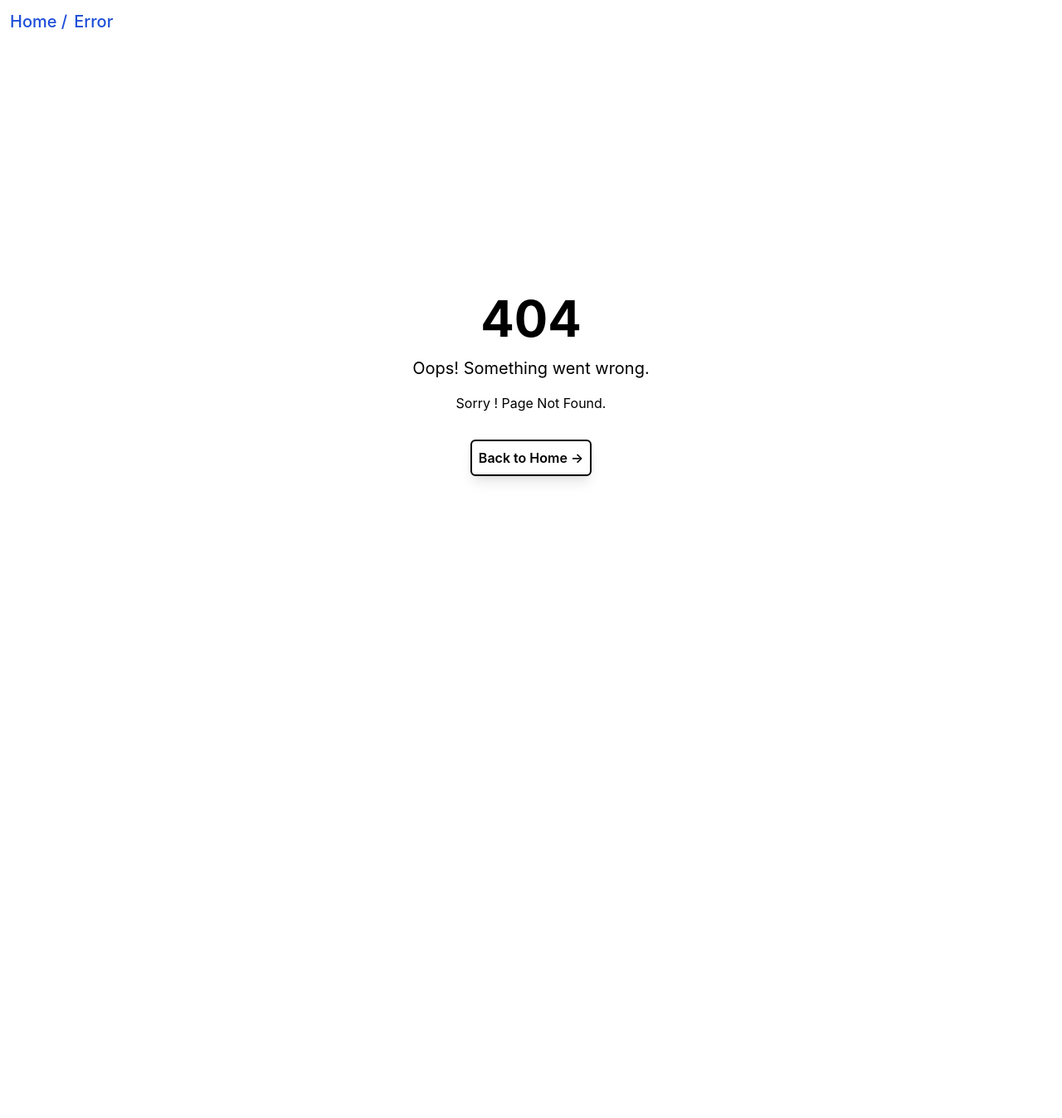
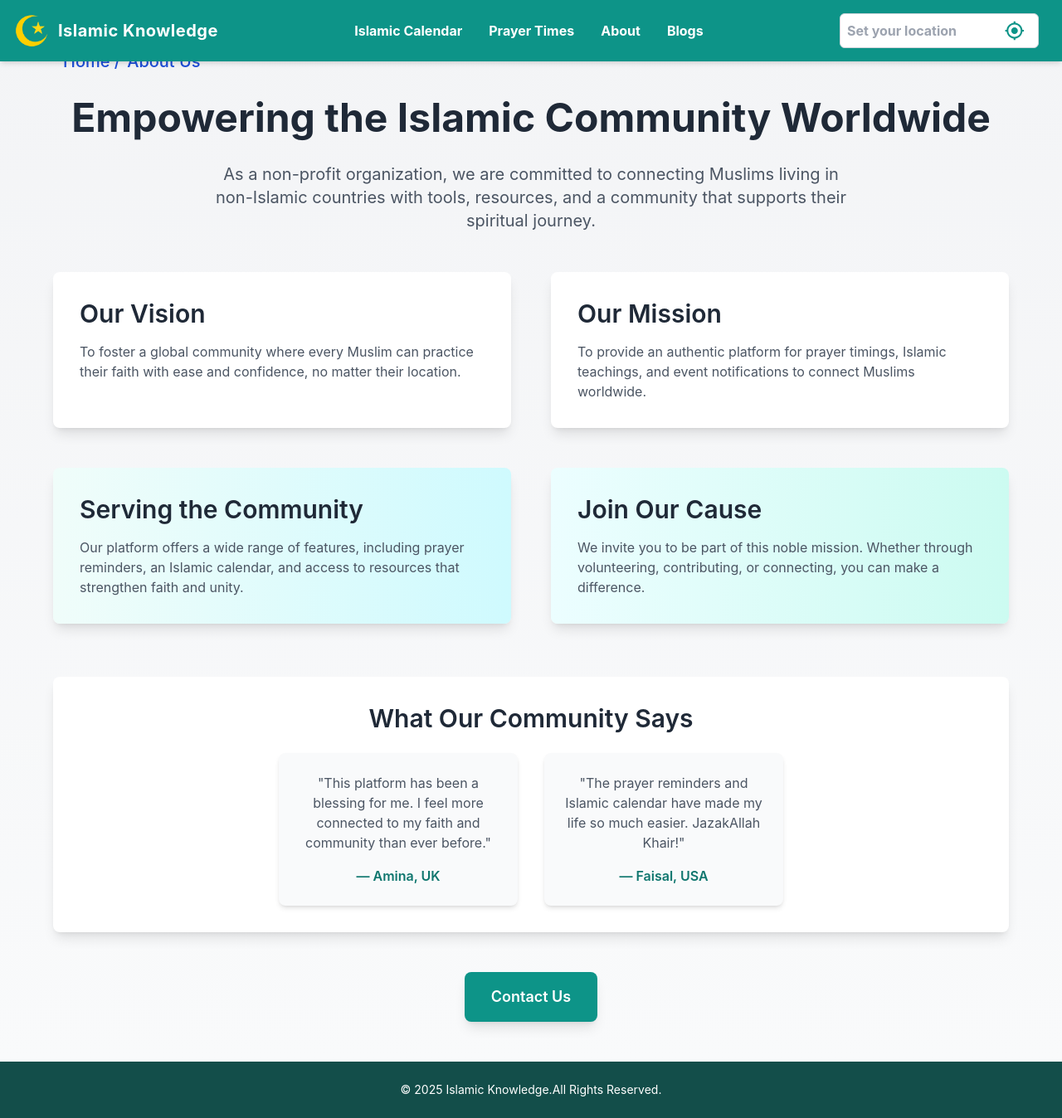
Before and after one commit to somu46/Islamic-calendar, a React (Create React App) app: page /about-us in a window 1280 px wide. Before the commit this address had no page. Shown: the whole page at 83% size. Before the commit the page ends 864 px from the top, so only its background shows below. Built offline with nearby package versions, Linux system fonts and the light colour scheme.

Commit message:
`Refactor About page layout and add new sections`

```diff
--- a/src/Components/Navbar/Navbar.js
+++ b/src/Components/Navbar/Navbar.js
@@ -51,12 +51,12 @@ const Navbar = () => {
               </NavLink>
             </li>
             <li>
-              <NavLink to="#prayers" className="hover:text-teal-300 transition">
+              <NavLink to="/data/prayer-times" className="hover:text-teal-300 transition">
                 Prayer Times
               </NavLink>
             </li>
             <li>
-              <NavLink to="#about" className="hover:text-teal-300 transition">
+              <NavLink to="/about-us" className="hover:text-teal-300 transition">
                 About
               </NavLink>
             </li>
@@ -103,7 +103,7 @@ const Navbar = () => {
                 </li>
                 <li>
                   <NavLink
-                    to="#about"
+                    to="/about-us"
                     className="hover:text-teal-300 transition"
                     onClick={handleMobileHistory}
                   >
--- a/src/Components/Sidebar/Sidebar.js
+++ b/src/Components/Sidebar/Sidebar.js
@@ -112,7 +112,7 @@ const Sidebar = ({ sidebarOpen, setSidebarOpen }) => {
                 to="/islamic-holidays"
                 className={({ isActive }) =>
                   `text-sm hover:text-blue-500 ${
-                    isActive ? "text-blue-500 font-bold" : "text-red-700"
+                    isActive ? "text-blue-500 font-bold" : ""
                   }`
                 }
               >
--- a/src/Pages/About/About.js
+++ b/src/Pages/About/About.js
@@ -3,51 +3,96 @@ import Breadcrumb from '../../Components/Breadcrumb/Breadcrumb';
 
 const About = () => {
   return (
-    <div className="bg-gray-50 py-12 px-6 sm:px-10 lg:px-16">
-      <Breadcrumb pageName='About Us' />
+    <div className="bg-gradient-to-b from-gray-100 to-gray-50 py-12 px-6 sm:px-10 lg:px-16">
+      {/* Breadcrumb */}
+      <Breadcrumb pageName="About Us" />
+
+      {/* Hero Section */}
       <div className="max-w-7xl mx-auto text-center">
-        <h1 className="text-4xl font-extrabold text-gray-800 mb-6">About Us</h1>
-        <p className="text-lg text-gray-600 mb-6 max-w-2xl mx-auto">
-          Our company was founded in 2020 by a group of passionate individuals who wanted to make Islamic knowledge more accessible to everyone. We believe that by providing accurate and reliable information about Islam, we can help people better understand and appreciate the beauty of this great religion.
-        </p>
-
-        <div className="flex flex-wrap justify-center gap-8">
-          {/* Vision Section */}
-          <div className="bg-white shadow-lg rounded-lg p-6 w-full sm:w-72">
-            <h2 className="text-2xl font-semibold text-gray-800 mb-4">Our Vision</h2>
-            <p className="text-gray-600">
-              To create a world where accurate knowledge about Islam is easily accessible to all, promoting peace, understanding, and tolerance.
+        <h1 className="text-5xl font-bold text-gray-800 mb-6 leading-tight">
+          Empowering the Islamic Community Worldwide
+        </h1>
+        <p className="text-xl text-gray-600 mb-12 max-w-3xl mx-auto">
+          As a non-profit organization, we are committed to connecting Muslims living in non-Islamic countries with tools, resources, and a community that supports their spiritual journey.
         </p>
       </div>
 
-          {/* Mission Section */}
-          <div className="bg-white shadow-lg rounded-lg p-6 w-full sm:w-72">
-            <h2 className="text-2xl font-semibold text-gray-800 mb-4">Our Mission</h2>
+      {/* Sections */}
+      <div className="max-w-7xl mx-auto grid grid-cols-1 lg:grid-cols-2 gap-12">
+        {/* Section 1 */}
+        <div className="bg-white shadow-lg rounded-lg p-8">
+          <h2 className="text-3xl font-semibold text-gray-800 mb-4">
+            Our Vision
+          </h2>
           <p className="text-gray-600">
-              To provide a reliable platform for authentic Islamic content, helping individuals deepen their understanding and practice of Islam.
+            To foster a global community where every Muslim can practice their faith with ease and confidence, no matter their location.
           </p>
         </div>
 
-          {/* Values Section */}
-          <div className="bg-white shadow-lg rounded-lg p-6 w-full sm:w-72">
-            <h2 className="text-2xl font-semibold text-gray-800 mb-4">Our Values</h2>
-            <ul className="list-disc pl-5 text-gray-600">
-              <li>Integrity in our content</li>
-              <li>Commitment to accuracy</li>
-              <li>Respect for diverse perspectives</li>
-              <li>Empathy and community building</li>
-            </ul>
+        {/* Section 2 */}
+        <div className="bg-white shadow-lg rounded-lg p-8">
+          <h2 className="text-3xl font-semibold text-gray-800 mb-4">
+            Our Mission
+          </h2>
+          <p className="text-gray-600">
+            To provide an authentic platform for prayer timings, Islamic teachings, and event notifications to connect Muslims worldwide.
+          </p>
+        </div>
+
+        {/* Section 3 */}
+        <div className="bg-gradient-to-r from-teal-50 to-cyan-100 shadow-lg rounded-lg p-8 flex items-center">
+          <div>
+            <h2 className="text-3xl font-semibold text-gray-800 mb-4">
+              Serving the Community
+            </h2>
+            <p className="text-gray-600">
+              Our platform offers a wide range of features, including prayer reminders, an Islamic calendar, and access to resources that strengthen faith and unity.
+            </p>
           </div>
         </div>
 
+        {/* Section 4 */}
+        <div className="bg-gradient-to-r from-cyan-50 to-teal-100 shadow-lg rounded-lg p-8 flex items-center">
+          <div>
+            <h2 className="text-3xl font-semibold text-gray-800 mb-4">
+              Join Our Cause
+            </h2>
+            <p className="text-gray-600">
+              We invite you to be part of this noble mission. Whether through volunteering, contributing, or connecting, you can make a difference.
+            </p>
+          </div>
+        </div>
+      </div>
+
+      {/* Testimonials */}
+      <div className="mt-16 bg-white shadow-lg rounded-lg p-8 text-center">
+        <h3 className="text-3xl font-semibold text-gray-800 mb-6">
+          What Our Community Says
+        </h3>
+        <div className="flex flex-wrap justify-center gap-8">
+          <div className="w-full sm:w-72 bg-gray-50 p-6 rounded-lg shadow-md">
+            <p className="text-gray-600">
+              "This platform has been a blessing for me. I feel more connected to my faith and community than ever before."
+            </p>
+            <p className="mt-4 text-teal-700 font-semibold">— Amina, UK</p>
+          </div>
+          <div className="w-full sm:w-72 bg-gray-50 p-6 rounded-lg shadow-md">
+            <p className="text-gray-600">
+              "The prayer reminders and Islamic calendar have made my life so much easier. JazakAllah Khair!"
+            </p>
+            <p className="mt-4 text-teal-700 font-semibold">— Faisal, USA</p>
+          </div>
+        </div>
+      </div>
+
+      {/* Call to Action */}
       <div className="mt-12 text-center">
         <a
           href="/contact"
-            className="inline-block px-6 py-3 bg-blue-600 text-white rounded-md text-lg font-semibold hover:bg-blue-700 transition duration-200"
+          className="inline-block px-8 py-4 bg-teal-600 text-white rounded-lg text-lg font-semibold hover:bg-teal-700 shadow-lg transition duration-300"
         >
-            Get In Touch
+          Contact Us
         </a>
-        </div>
       </div>
     </div>
   );
```
Also changed, not shown: src/index.js (+5 -8 lines). Lines whose indentation alone changed are shown as unchanged.
